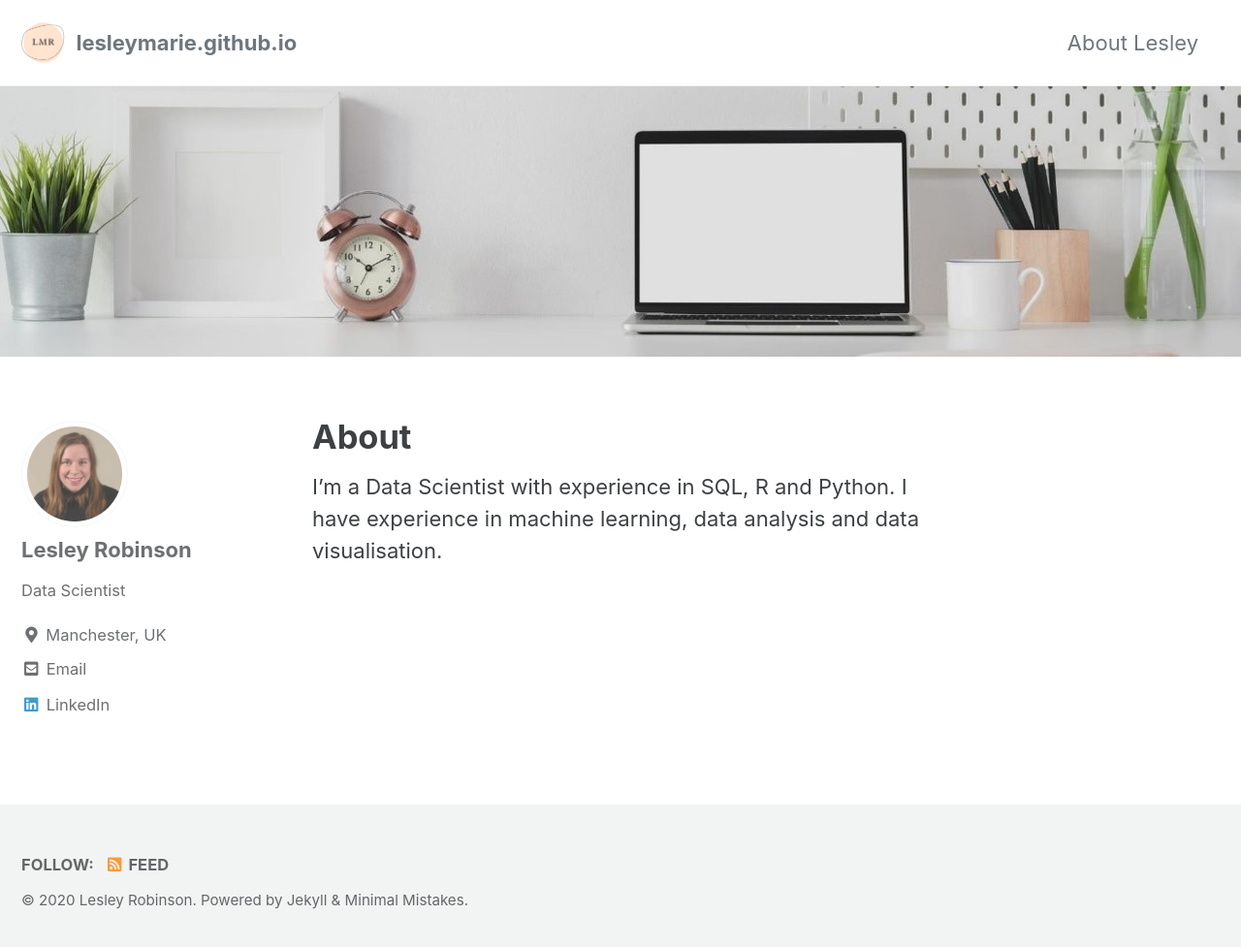
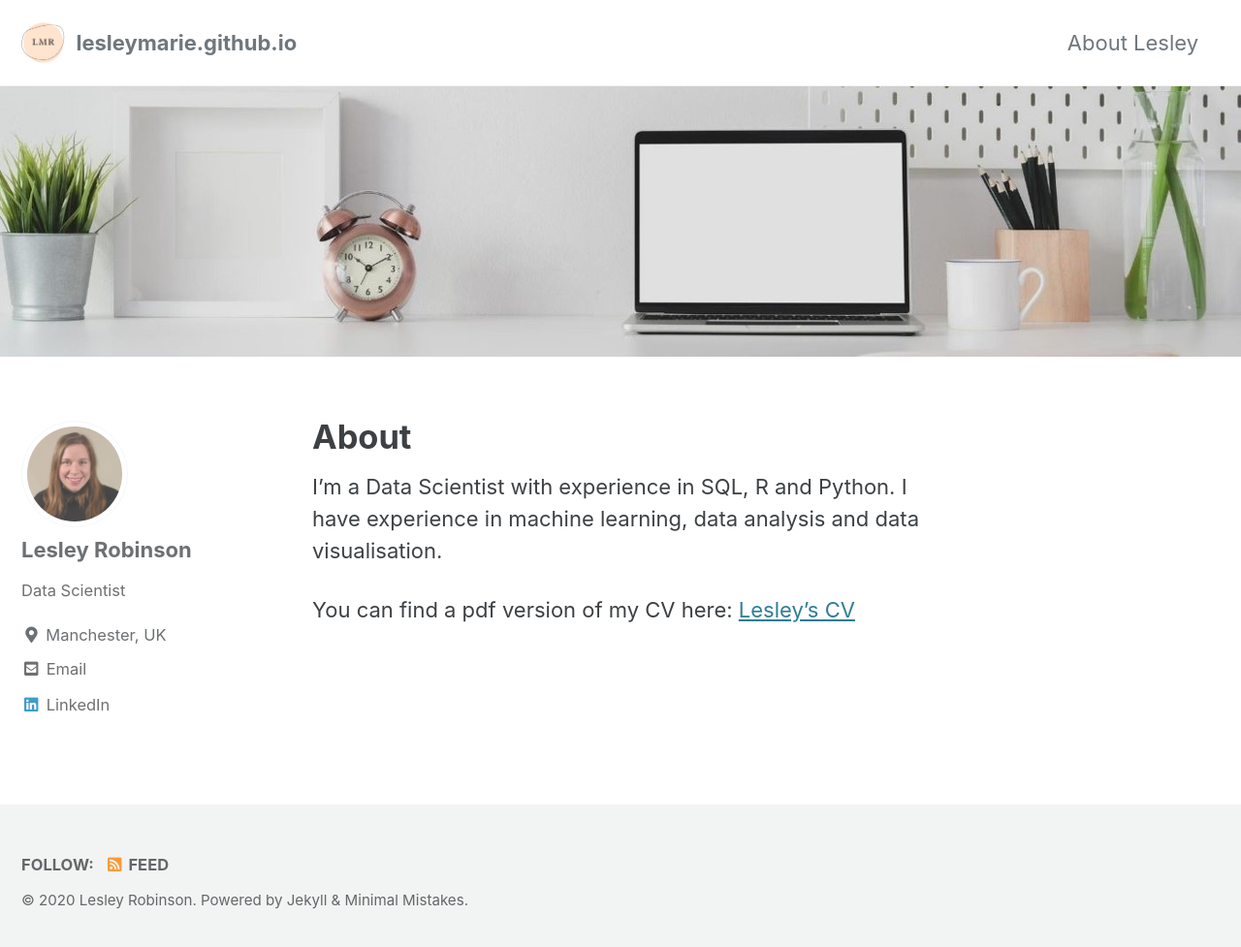
Before and after one commit to lesleymarie/lesleymarie.github.io, a Jekyll site: the page built from _pages/about.md, in a window 1280 px wide and 985 px high. Shown: the top 977 px of the window at 97% size. Built offline with Jekyll 4.4.1, drawn with Linux system fonts in a browser that asks for light colours; cached includes are drawn as plain includes.

Commit message:
added cv

```diff
--- a/_config.yml
+++ b/_config.yml
@@ -17,7 +17,7 @@ minimal_mistakes_skin    : "default" # "air", "aqua", "contrast", "dark", "dirt"
 # Site Settings
 locale                   : "en-US"
 title                    : # "Lesley Robinson"
-title_separator          : "-"
+title_separator          : # "-"
 subtitle                 : # site tagline that appears below site title in masthead
 name                     : "Lesley Robinson"
 description              : "Data Science Portfolio"
--- a/_pages/about.md
+++ b/_pages/about.md
@@ -7,3 +7,5 @@ header:
 
 I'm a Data Scientist with experience in SQL, R and Python. I have experience in
 machine learning, data analysis and data visualisation.
+
+You can find a pdf version of my CV here: [Lesley's CV](https://1drv.ms/b/s!Agls0k3tT3MHgq1zf1rgCccIs_Zr1g)
```
